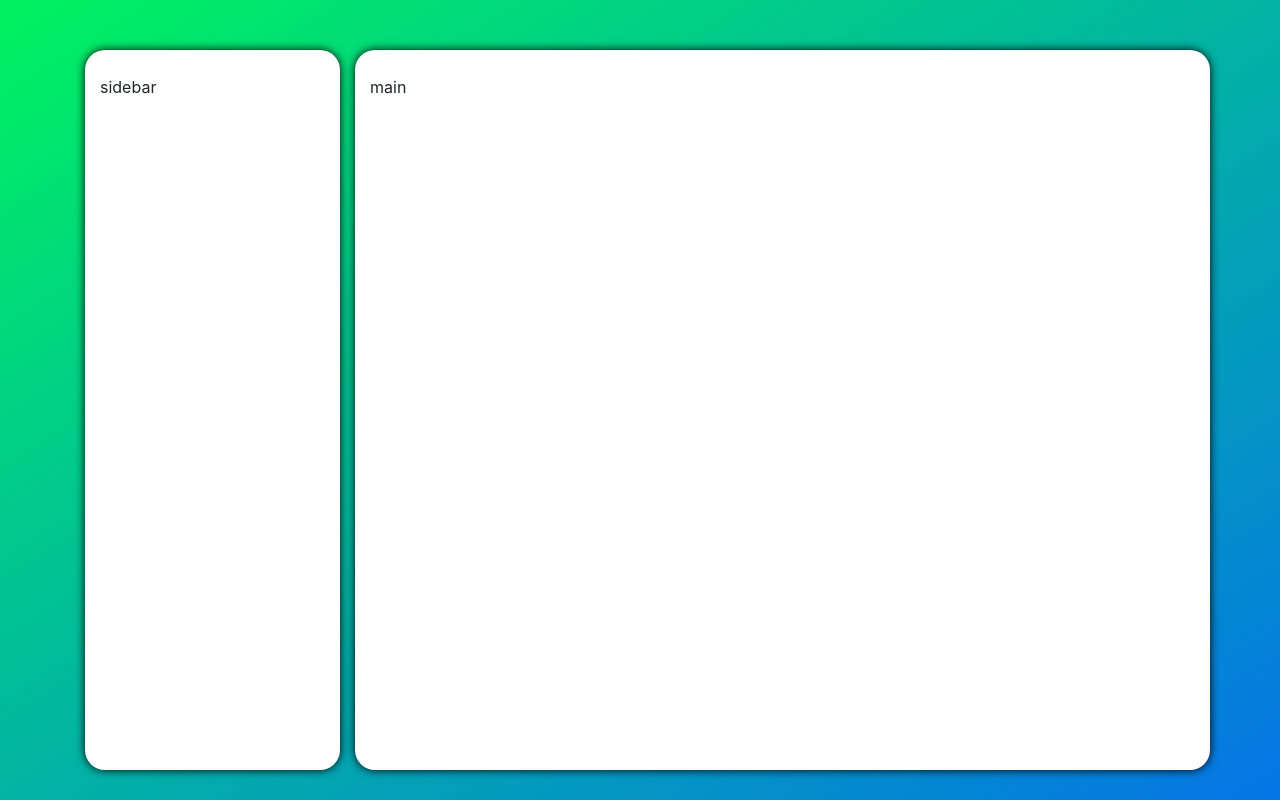
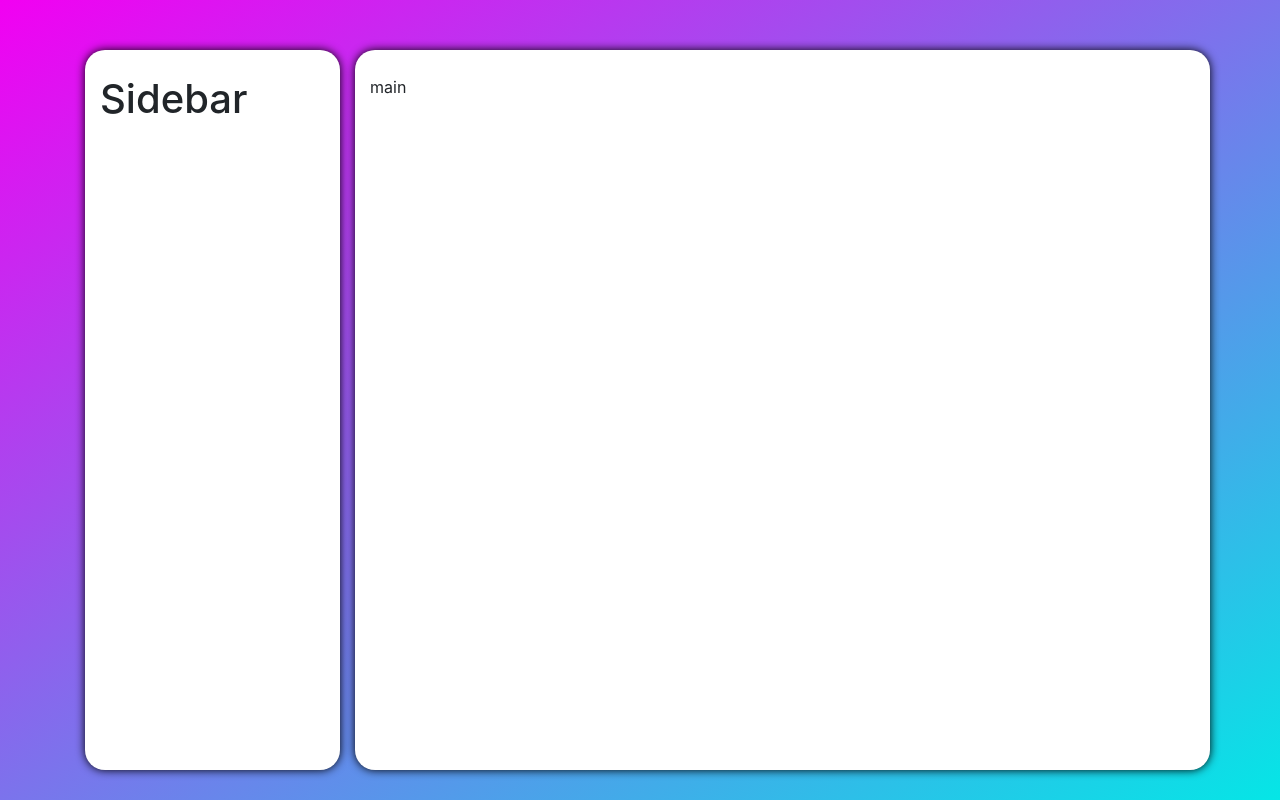
Before and after one commit to hasanchamdany/ReactPortof, a React (Create React App) app: page / in a window 1280 px wide. Built offline with nearby package versions, Linux system fonts and the light colour scheme.

Commit message:
add sidebar component

```diff
--- a/src/App.js
+++ b/src/App.js
@@ -1,5 +1,6 @@
 // import logo from './logo.svg';
-import './App.css';
+import React from 'react';
+import Sidebar from './components/Sidebar'
 
 function App() {
   return (
@@ -8,12 +9,12 @@ function App() {
         <div className="row">
           <div className="col-lg-3">
             <div className="app__sidebar">
-              sidebar
+              <Sidebar />
             </div>
           </div>
           <div className="col-lg-9 app__main-content">
             main
-      </div>
+          </div>
         </div>
       </div>
     </div>
--- a/src/index.css
+++ b/src/index.css
@@ -1,7 +1,7 @@
 @import url('https://fonts.googleapis.com/css2?family=Kaushan+Script&family=Merriweather:wght@300&display=swap');
 
 body {
-    background-image: linear-gradient(to right bottom, #00F260, #0575E6);
+    background-image: linear-gradient(to right bottom, #f200f2, #05e6e6);
     background-attachment: fixed;
 }
 
```
